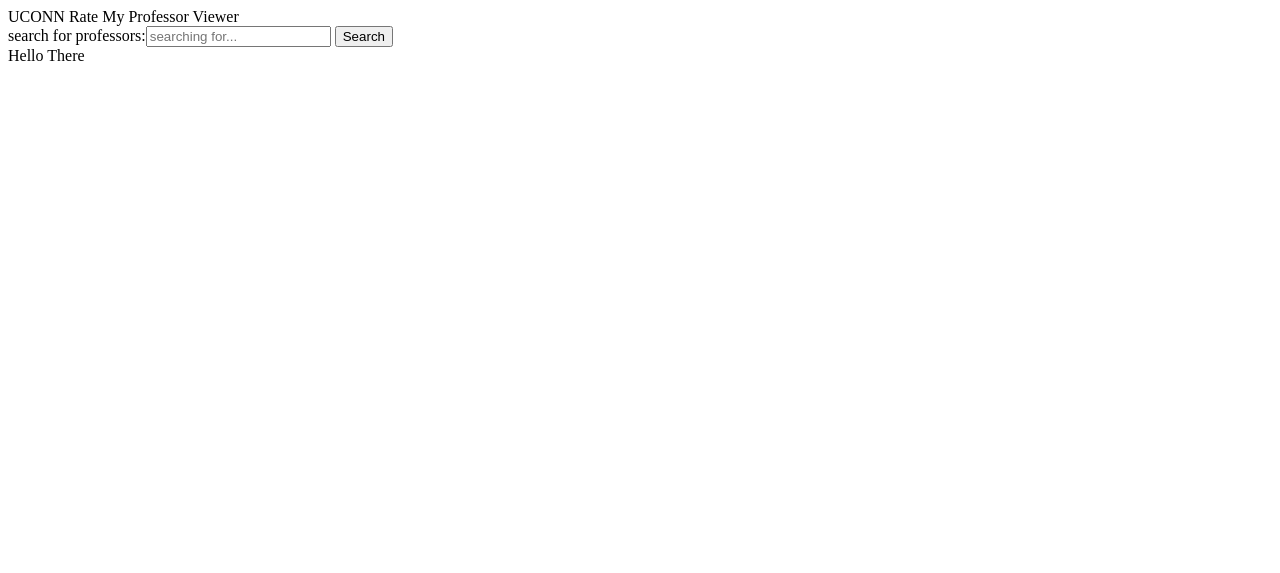
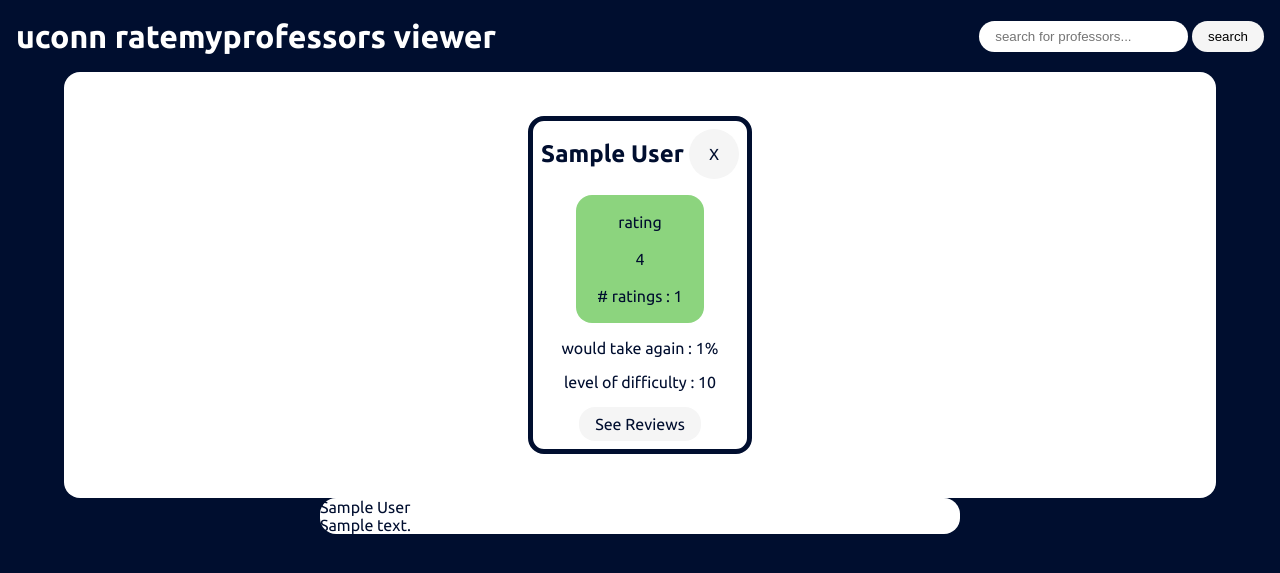
Before and after one commit to noah-hanka/uconnProfViewerSite, a Django app: template rmpApp/templates/rmpApp/home.html in a window 1280 px wide. Shown: the top 573 px of the page. Run offline with Django 4.2, Linux system fonts and the light colour scheme; the template is opened without the code that fills it: most values are stand-ins (such as "Sample title", 1, 10 or a date in 2020).

Commit message:
updated search add functionality

```diff
--- a/rmpApp/query.py
+++ b/rmpApp/query.py
@@ -169,8 +169,8 @@
             firstname = teacher['firstName']
             lastname = teacher['lastName']
             legacyId = teacher['legacyId']
-            teacherDict[f'{firstname}_{lastname}_{legacyId}'.replace('.','')] = teacher
-
+            tid = teacher['id']
+            teacherDict[f'{firstname}_{lastname}_{legacyId}_{tid}'.replace('.','')] = teacher
         return teacherDict
 
     #reinitializes self.teachersDict and updates it with all current teachers
--- a/rmpApp/static/rmpApp/home.css
+++ b/rmpApp/static/rmpApp/home.css
@@ -0,0 +1,158 @@
+* {
+    margin: 0;
+    padding: 0;
+    box-sizing: border-box;
+}
+
+body {
+    font-size: 16px;
+    background-color: #000E2F;
+    color: #000E2F;
+    font-family: 'Ubuntu', sans-serif;
+    display: flex;
+    flex-direction: column;
+}
+
+/* ------------------------------navbar style-------------------------------- */
+
+
+#navbar {
+    width: 100%;
+    position: fixed;
+    display: flex;
+    flex-direction: row;
+    align-items: center;
+    justify-content: space-between;
+    background-color: #000E2F;
+    color: white;
+    padding: 1rem;
+    height: 4.5rem;
+}
+
+
+#pageTitle {
+    width: 50%;
+    font-size: 2rem;
+    font-weight: bold;
+}
+
+#searchContainer {
+    display: flex;
+    flex-direction: row;
+    align-items: center;
+    justify-content: space-between;
+}
+
+#searchbar {
+    border-radius: 1rem;
+    border: none;
+    padding: .5rem 1rem .5rem 1rem;
+}
+
+#nav-sections {
+    display: flex;
+    flex-direction: row;
+    align-items: center;
+    justify-content: flex-end;
+    width: 50%;
+}
+
+#homebox {
+    padding-left: 2rem;
+}
+
+.nav-button {
+    border-radius: 1rem;
+    border: none;
+    padding: .5rem 1rem .5rem 1rem;
+    background-color: whitesmoke;
+}
+
+/* ------------------------------mainpage style-------------------------------- */
+
+#mainpage {
+    margin-top: 4.5rem;
+    display: flex;
+    flex-direction: column;
+    align-items: center;
+    justify-content: center;
+}
+
+#professorContainer {
+    width: 90%;
+    background-color: white;
+    border-radius: 1rem;
+    padding: 1rem;
+    display: flex;
+    flex-direction: row;
+    justify-content: center;
+    align-items: center;
+    flex-wrap: wrap;
+}
+
+.teacherbox {
+    border: solid #000E2F 5px;
+    width: 20%;
+    padding: 1;
+    border-radius: 1rem;
+    margin: calc(20%/8);
+}
+
+.ratingBox {
+    display: flex;
+    flex-direction: column;
+    justify-content: space-around;
+    align-items: center;
+    width: 8rem;
+    height: 8rem;
+    border-radius: 1rem;
+    padding: .5rem;
+    text-align: center;
+}
+
+.teacherboxrow {
+    display: flex;
+    flex-direction: row;
+    justify-content: center;
+    align-items: center;
+    padding: .5rem;
+}
+
+.namerow {
+    justify-content: space-between;
+}
+
+.reviewbutton {
+    border-radius: 1rem;
+    border: none;
+    padding: .5rem 1rem .5rem 1rem;
+    background-color: whitesmoke;
+}
+
+.removeteacherbutton {
+    border-radius: 100%;
+    border: none;
+    width: 50px;
+    height: 50px;
+    padding: .5rem .5rem .5rem .5rem;
+    background-color: whitesmoke;
+    display: flex;
+    justify-content: center;
+    flex-direction: row;
+    align-items: center;
+}
+
+.teacherName {
+    font-size: x-large;
+    font-weight: bold;
+}
+
+
+
+
+.reviewcontainer {
+    background-color: white;
+    border-radius: 1rem;
+    width: 50%;
+    margin: auto;
+}
--- a/rmpApp/templates/rmpApp/home.html
+++ b/rmpApp/templates/rmpApp/home.html
@@ -6,29 +6,75 @@
     <meta http-equiv="X-UA-Compatible" content="IE=edge">
     <meta name="viewport" content="width=device-width, initial-scale=1.0">
     <title>UCONN RateMyProfessors Viewer</title>
+    {% load customtags %}
+    {% load static %}
+    <link rel="preconnect" href="https://fonts.googleapis.com">
+    <link rel="preconnect" href="https://fonts.gstatic.com" crossorigin>
+    <link href="https://fonts.googleapis.com/css2?family=Ubuntu:ital,wght@0,300;0,400;0,700;1,300;1,400;1,700&display=swap" rel="stylesheet">
+    <link rel="stylesheet" href='{% static 'rmpApp/home.css' %}?{% now "U" %}'>
 </head>
 
 <body>
-    {% load customtags %}
-    <div id="banner">
-        <div id="pagetitle">UCONN Rate My Professor Viewer</div>
+    <div id="navbar">
+        <div id="pageTitle">
+            uconn ratemyprofessors viewer
+        </div>
+        <div id="nav-sections">
+            <div id="searchContainer">
+                <form class="searchform" action="search" method="get">
+                    {% csrf_token %}
+                    <input id="searchbar" type="text" name="search"
+                        placeholder="search for professors...">
+                    <input class="nav-button" id="searchbutton" type="submit" value="search">
+                </form>
+            </div>
+        </div>
     </div>
-    <div id="mainpage">
-        <div id="searchContainer">
-            <form action="search" method="get">
-                {% csrf_token %}
-                <label for="searchbar">search for professors:</label><input type="text" name="search"
-                    placeholder="searching for...">
-                <input type="submit" value="Search">
-            </form>
-        </div>
+    <article id="mainpage">
         <div id="professorContainer">
-            {% for professor in l %}
-            <div>Hello There</div>
+            {% for teacher in teacherReviewDict %}
+                <div class='teacherbox'>
+                    <div class='teacherboxrow namerow'>
+                        <div class='teacherName'>{{teacherReviewDict|dic:teacher|dic:'professor'|dic:'firstName'}} {{teacherReviewDict|dic:teacher|dic:'professor'|dic:'lastName'}}</div>
+                        <div class='removeteacherbutton'><div>X</div></div>
+                    </div>
+                    <div class='teacherboxrow'>
+                        <div class="ratingBox" style="background-color:{{teacherReviewDict|dic:teacher|dic:'professor'|dic:'avgRating'|ratingcolor}}">
+                            <div class="ratingHeader">rating</div>
+                            <div class="rating">{{teacherReviewDict|dic:teacher|dic:'professor'|dic:'avgRating'}}</div>
+                            <div class="numRatings"># ratings : {{teacherReviewDict|dic:teacher|dic:'professor'|dic:'numRatings'}}</div>
+                        </div>
+                    </div>
+                    <div class='teacherboxrow'>
+                        <div class='takeAgain'>would take again : {{teacherReviewDict|dic:teacher|dic:'professor'|dic:'wouldTakeAgainPercent'|na}}</div>
+
+                    </div>
+                    <div class='teacherboxrow'>
+                        <div class="difficulty">
+                            level of difficulty : {{teacherReviewDict|dic:teacher|dic:'professor'|dic:'avgDifficulty'}}
+                        </div>
+                    </div>
+                    <div class='teacherboxrow'>
+                        <div class='reviewbutton'>See Reviews</div>
+                    </div>
+                    <div></div>
+                </div>
             {% endfor %}
         </div>
-        <div id="bottomBanner"></div>
-    </div>
+        {%for teacher in teacherReviewDict%}
+            <div class='reviewcontainer'>
+                <div class='review-name'>{{teacherReviewDict|dic:teacher|dic:'professor'|dic:'firstName'}} {{teacherReviewDict|dic:teacher|dic:'professor'|dic:'lastName'}}</div>
+
+                {%for review in teacherReviewDict|dic:teacher|dic:'reviews'%}
+                    <div class='reviewbox'>
+                        <div class='comment'>{{review|dic:'comment'}}</div>
+                    </div>
+                {%endfor%}
+            </div>
+        {%endfor%}
+    </article>
+
+    <script src='{% static 'rmpApp/home.js' %}?{% now "U" %}'></script>
 </body>
 
 </html>
--- a/rmpApp/templates/rmpApp/search.html
+++ b/rmpApp/templates/rmpApp/search.html
@@ -30,9 +30,11 @@
                 </form>
             </div>
             <div id="homebox">
-                <form action="home" method="get">
-                    <input class="nav-button" type="submit" value="home">
+                <form action="home" method="post" id='homeform'>
+                    {% csrf_token %}
+                    <input type="hidden" id='homedata' name='teacherData'>
                 </form>
+                <button class="nav-button" id='homesubmit' name='homesubmit'>Home</button>
             </div>
         </div>
     </div>
--- a/rmpApp/templatetags/customtags.py
+++ b/rmpApp/templatetags/customtags.py
@@ -8,7 +8,7 @@
     return dic[key]
 @register.filter
 def na(value):
-    return "N/A" if value == -1 else str(value)+'%'
+    return "n/a" if value == -1 else str(value)+'%'
 @register.filter
 def ratingcolor(value):
     value = int(value)
```
Also changed, not shown: rmpApp/static/rmpApp/search.js (+21 -0 lines), rmpApp/views.py (+24 -5 lines), rmpApp/static/rmpApp/home.js (added).
